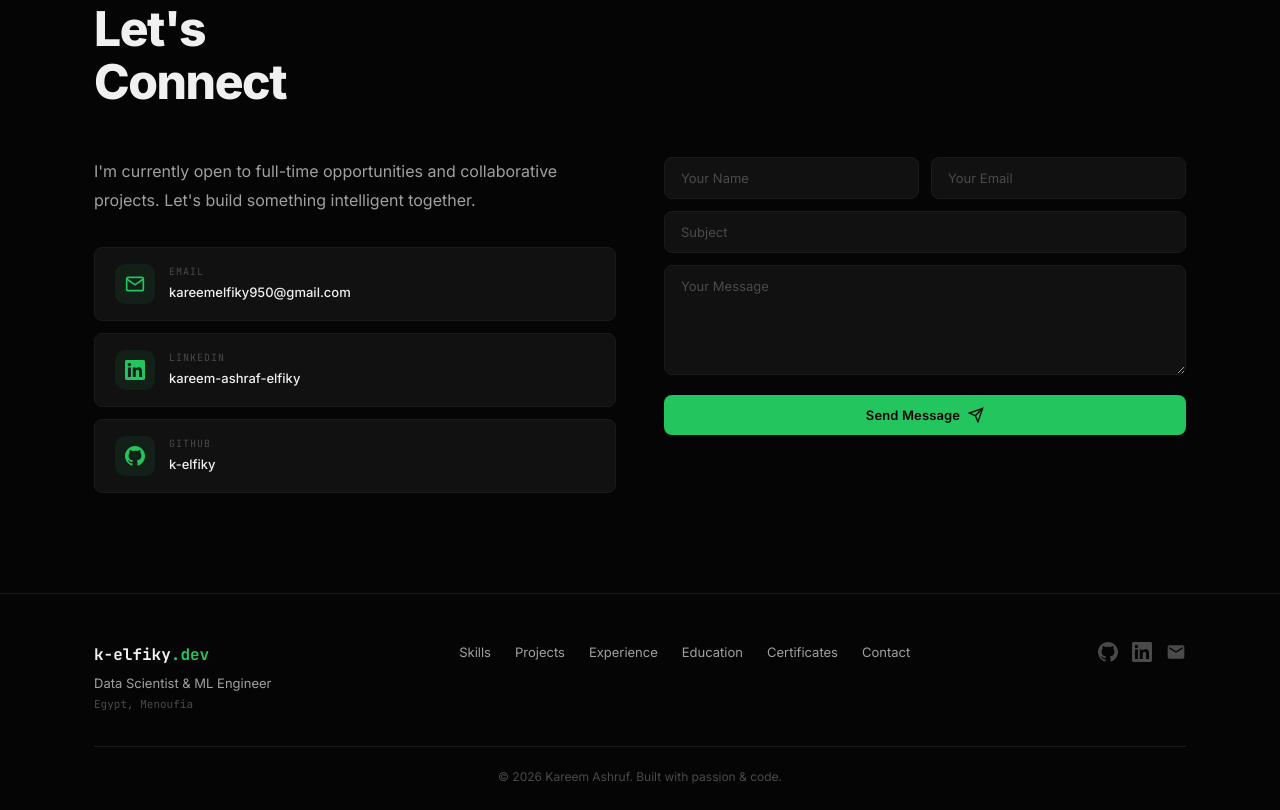
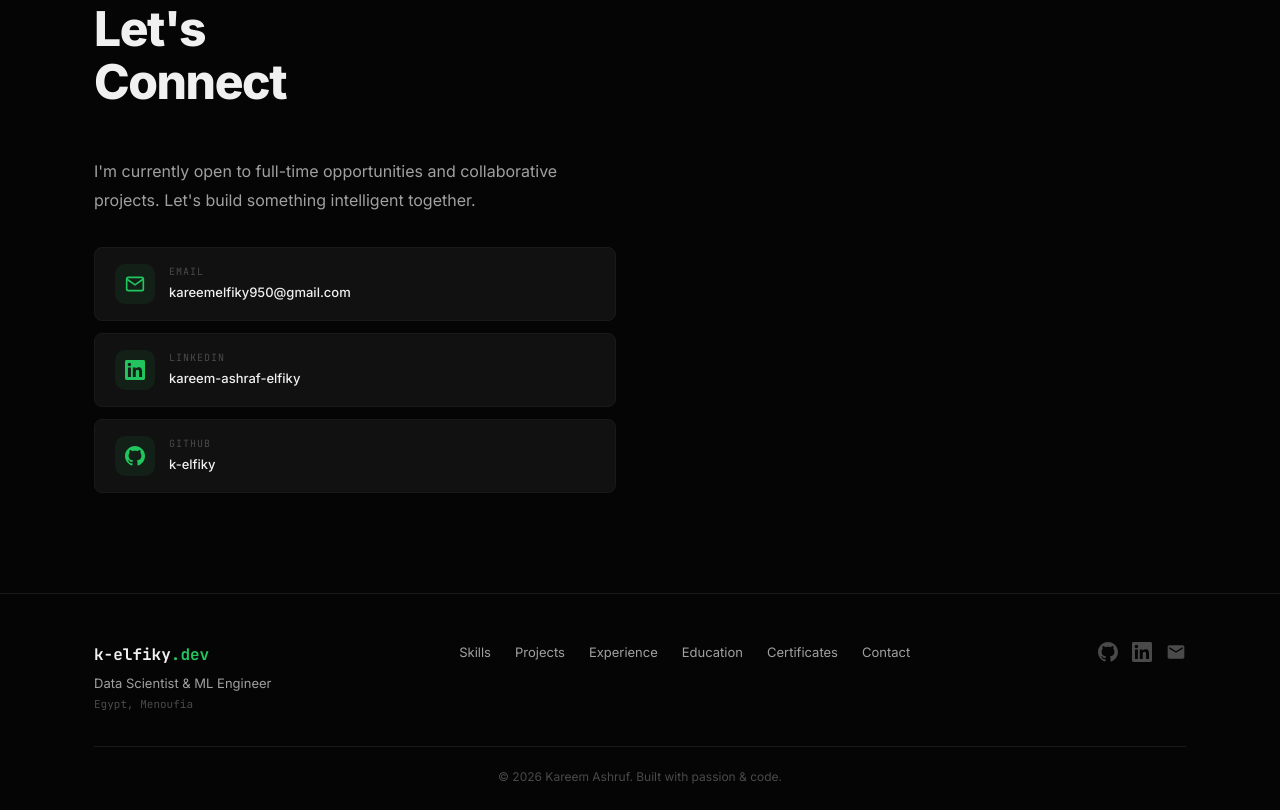
Before and after one commit to k-elfiky/k-elfiky-portfolio, a plain HTML site: page index.html in a window 1280 px wide. Shown: the part 6368-7178 px from the top of the page. Drawn offline with Linux system fonts and the light colour scheme.

```diff
--- a/index.html
+++ b/index.html
@@ -624,26 +624,6 @@
                         </a>
                     </div>
                 </div>
-                <form class="contact-form" id="contactForm" action="https://formsubmit.co/kareemelfiky950@gmail.com" method="POST">
-                    <div class="form-row">
-                        <div class="form-group">
-                            <input type="text" name="name" placeholder="Your Name" required>
-                        </div>
-                        <div class="form-group">
-                            <input type="email" name="email" placeholder="Your Email" required>
-                        </div>
-                    </div>
-                    <div class="form-group">
-                        <input type="text" name="subject" placeholder="Subject">
-                    </div>
-                    <div class="form-group">
-                        <textarea name="message" id="message" placeholder="Your Message" rows="5" required></textarea>
-                    </div>
-                    <button type="submit" class="btn btn-primary btn-full">
-                        <span>Send Message</span>
-                        <svg width="16" height="16" viewBox="0 0 24 24" fill="none" stroke="currentColor" stroke-width="2"><line x1="22" y1="2" x2="11" y2="13"/><polygon points="22 2 15 22 11 13 2 9 22 2"/></svg>
-                    </button>
-                </form>
             </div>
         </div>
     </section>
```
